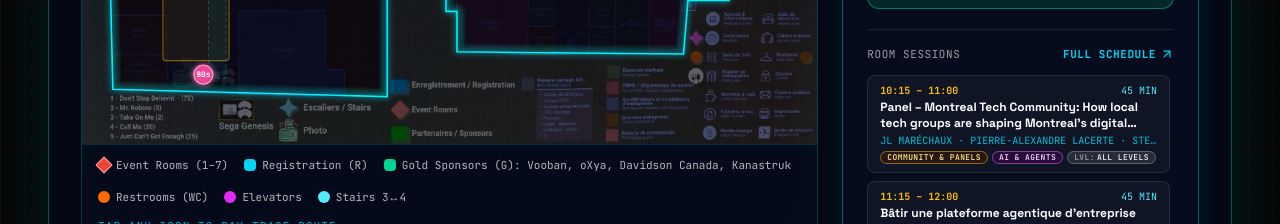
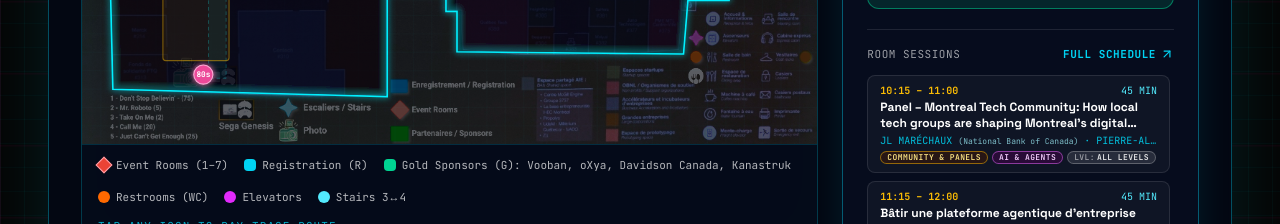
Before and after one commit to AndroidMontreal/DevFest2026, a Next.js app: page /en/schedule in a window 1280 px wide. Shown: the part 2900-3124 px from the top of the page. Built offline with nearby package versions, Linux system fonts and the light colour scheme.

Commit message:
style(schedule): format Montreal Tech Community panel speakers with employers in smaller parentheses

```diff
--- a/src/components/schedule/my-agenda-builder.tsx
+++ b/src/components/schedule/my-agenda-builder.tsx
@@ -30,6 +30,7 @@
 import {
   getCategoryBadgeClass,
   getLevelBadgeClass,
+  renderSpeakersWithParens,
   type RoomSessionItem,
   type RoomTrack,
 } from './room-agenda-section';
@@ -1059,7 +1060,9 @@
 
                           {primarySession.session.speakers && (
                             <p className="font-mono-tech text-xs uppercase tracking-wider text-cyan-400">
-                              {primarySession.session.speakers}
+                              {renderSpeakersWithParens(
+                                primarySession.session.speakers,
+                              )}
                             </p>
                           )}
 
@@ -1158,7 +1161,9 @@
                             />
                             {backup.session.speakers && (
                               <p className="font-mono-tech text-[11px] uppercase text-cyan-300/75">
-                                {backup.session.speakers}
+                                {renderSpeakersWithParens(
+                                  backup.session.speakers,
+                                )}
                               </p>
                             )}
                             {((backup.session.categories &&
--- a/src/components/schedule/room-agenda-section.tsx
+++ b/src/components/schedule/room-agenda-section.tsx
@@ -86,6 +86,23 @@
     return 'border-rose-400/50 bg-rose-950/45 text-rose-200';
   }
   return 'border-white/25 bg-white/10 text-white/90';
+}
+
+export function renderSpeakersWithParens(speakersText: string) {
+  const parts = speakersText.split(/(\([^)]+\))/g);
+  return parts.map((part, i) => {
+    if (part.startsWith('(') && part.endsWith(')')) {
+      return (
+        <span
+          key={i}
+          className="text-[0.8em] font-normal text-cyan-200/75 tracking-normal"
+        >
+          {part}
+        </span>
+      );
+    }
+    return <span key={i}>{part}</span>;
+  });
 }
 
 export type RoomTrack = {
@@ -1114,9 +1131,11 @@
                             {session.speakers && (
                               <div className="flex flex-wrap items-center gap-2">
                                 <p className="font-mono-tech text-xs uppercase tracking-wider text-cyan-400">
-                                  {session.speakers.replace(
-                                    /\s*·\s*GDE\b/i,
-                                    '',
+                                  {renderSpeakersWithParens(
+                                    session.speakers.replace(
+                                      /\s*·\s*GDE\b/i,
+                                      '',
+                                    ),
                                   )}
                                 </p>
                                 {/\bGDE\b/i.test(session.speakers) && (
--- a/src/components/schedule/tron-space-navigator.tsx
+++ b/src/components/schedule/tron-space-navigator.tsx
@@ -23,6 +23,7 @@
 import {
   getCategoryBadgeClass,
   getLevelBadgeClass,
+  renderSpeakersWithParens,
   type RoomTrack,
 } from './room-agenda-section';
 
@@ -3150,7 +3151,7 @@
                         </div>
                         {s.speakers && (
                           <div className="mt-0.5 font-mono-tech text-[10px] text-cyan-400/90 truncate">
-                            {s.speakers}
+                            {renderSpeakersWithParens(s.speakers)}
                           </div>
                         )}
                         {((s.categories && s.categories.length > 0) ||
--- a/src/messages/en/schedule.json
+++ b/src/messages/en/schedule.json
@@ -111,7 +111,7 @@
             "variant": "yellow",
             "time": "10:15 – 11:00",
             "title": "Panel – Montreal Tech Community: How local tech groups are shaping Montreal's digital future",
-            "speakers": "JL MARÉCHAUX · PIERRE-ALEXANDRE LACERTE · STEFANIA PECORE · RAPHAELLE GIRAUD · NATIONAL BANK OF CANADA · UPGRADE, INC. · WTM MONTRÉAL · VOOBAN",
+            "speakers": "JL MARÉCHAUX (National Bank of Canada) · PIERRE-ALEXANDRE LACERTE (Upgrade, Inc.) · STEFANIA PECORE (Women Techmakers Montreal) · RAPHAELLE GIRAUD (Vooban)",
             "duration": "45 MIN",
             "lang": "EN/FR",
             "categories": ["Community & Panels", "AI & Agents"],
--- a/src/messages/fr/schedule.json
+++ b/src/messages/fr/schedule.json
@@ -111,7 +111,7 @@
             "variant": "yellow",
             "time": "10:15 – 11:00",
             "title": "Panel – Montreal Tech Community: How local tech groups are shaping Montreal's digital future",
-            "speakers": "JL MARÉCHAUX · PIERRE-ALEXANDRE LACERTE · STEFANIA PECORE · RAPHAELLE GIRAUD · NATIONAL BANK OF CANADA · UPGRADE, INC. · WTM MONTRÉAL · VOOBAN",
+            "speakers": "JL MARÉCHAUX (Banque Nationale du Canada) · PIERRE-ALEXANDRE LACERTE (Upgrade, Inc.) · STEFANIA PECORE (Women Techmakers Montréal) · RAPHAELLE GIRAUD (Vooban)",
             "duration": "45 MIN",
             "lang": "EN/FR",
             "categories": ["Communauté & Panels", "IA & Agents"],
```
